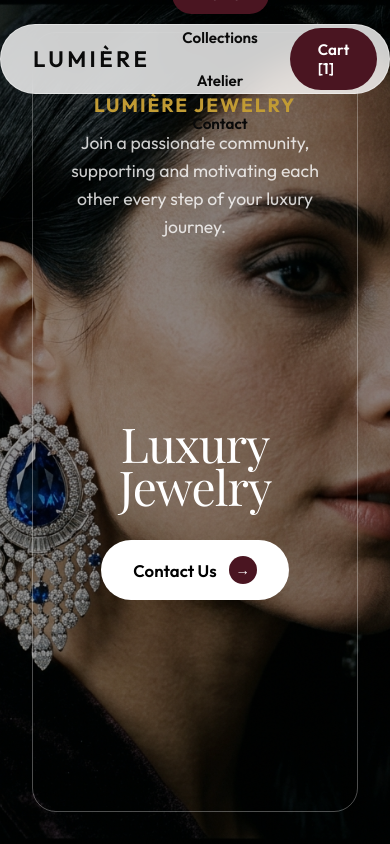
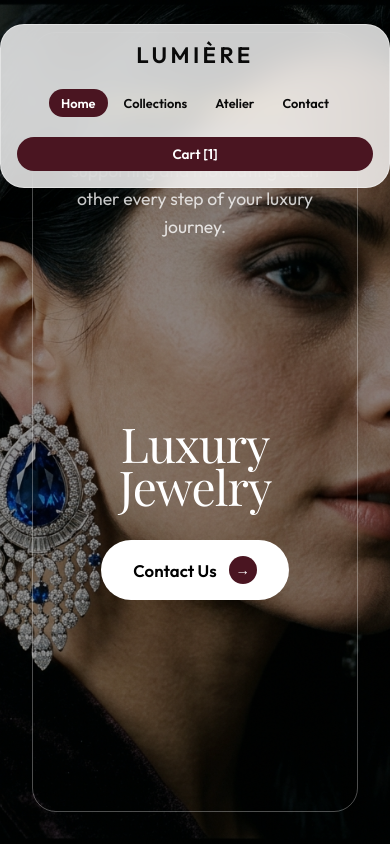
Before and after one commit to Royson-salis-18/lumiere, a React (Vite) app: page / in a window 390 px wide. Shown: the top 844 px of the page. Built offline with nearby package versions, Linux system fonts and the light colour scheme; a web font is replaced by a local one.

Commit message:
fix: responsive nav layout for mobile devices

```diff
--- a/src/index.css
+++ b/src/index.css
@@ -559,4 +559,10 @@ button { background: none; border: none; cursor: pointer; font-family: inherit;
   .collection-header-row { flex-direction: column; align-items: flex-start; gap: 24px; margin-bottom: 40px; }
   .hero-paragraph { position: relative !important; bottom: auto !important; right: auto !important; left: auto !important; text-align: center !important; margin-top: 40px; }
   .collection-header-desc { text-align: left; padding-right: 0; border-right: none; padding-left: 24px; border-left: 2px solid var(--accent-gold); max-width: 100%; }
+
+  /* Mobile Navigation Fixes */
+  .nav-container { flex-direction: column; gap: 16px; padding: 16px !important; height: auto !important; border-radius: 24px !important; }
+  .nav-pill-link { padding: 6px 12px !important; font-size: 0.8rem !important; }
+  .nav-btn-cart { padding: 8px 16px !important; font-size: 0.85rem !important; width: 100%; text-align: center; }
+  .nav-actions { width: 100%; }
 }
```
